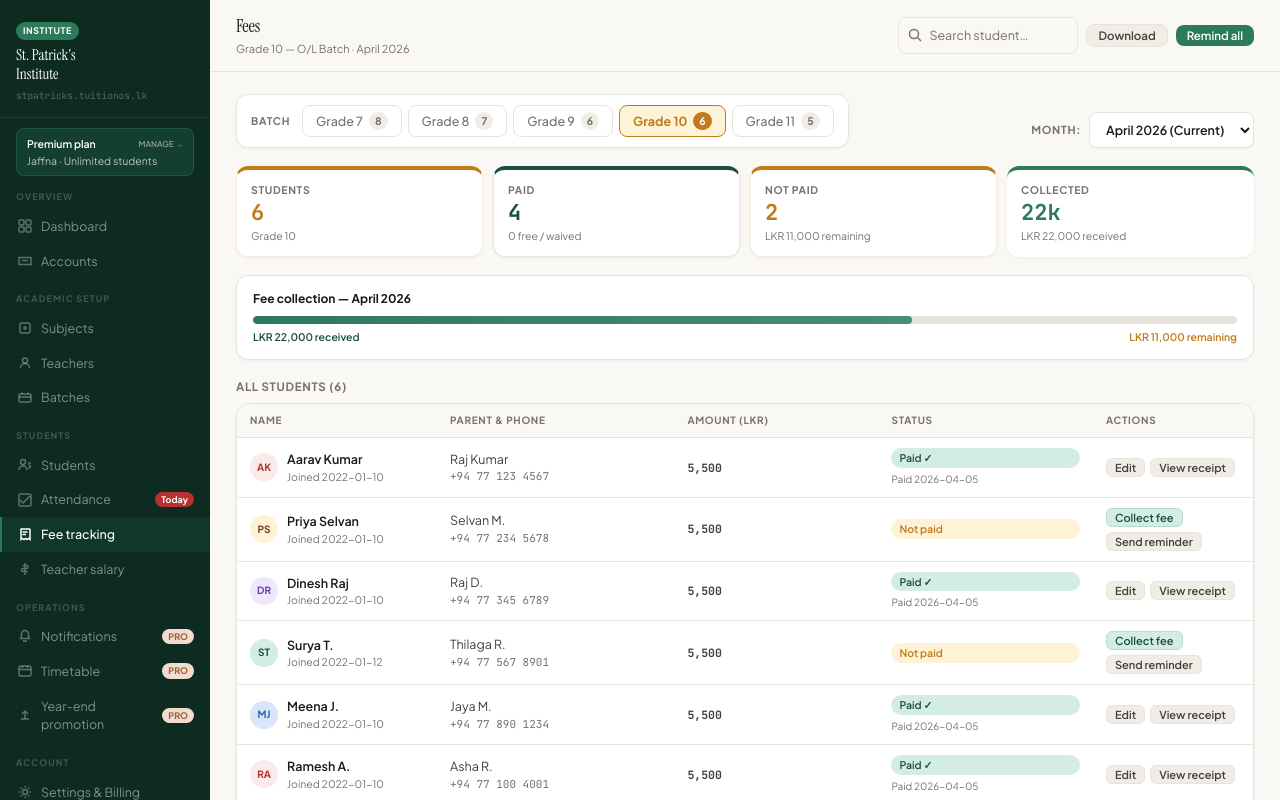
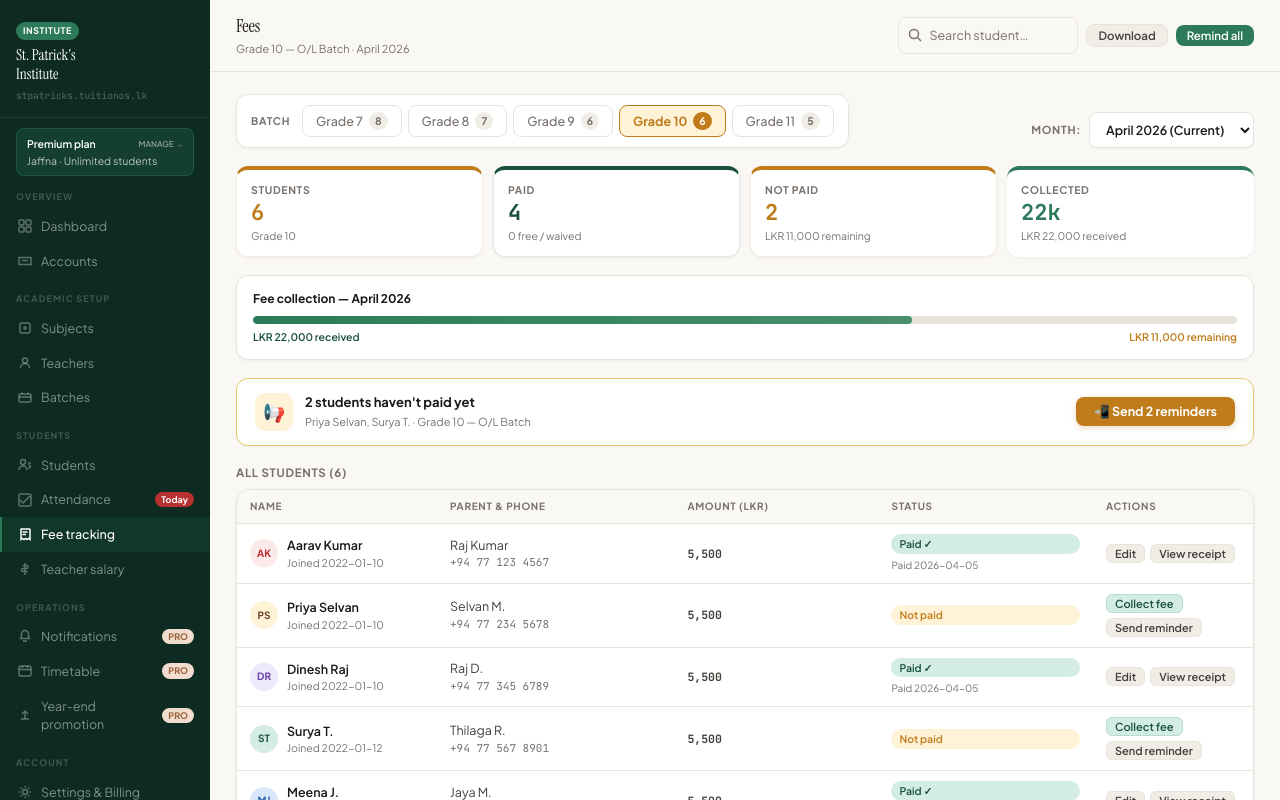
Before and after one commit to umakaranuma/tuitionos, a Next.js app in the folder frontend/institute/: page /fees in a window 1280 px wide. Shown: the top 800 px of the page. Built offline with nearby package versions, Linux system fonts and the light colour scheme.

Commit message:
feat: add student fee management page with collection and tracking functionality

```diff
--- a/frontend/institute/src/app/fees/page.tsx
+++ b/frontend/institute/src/app/fees/page.tsx
@@ -365,6 +365,83 @@ export default function FeesPage() {
           </div>
         </div>
 
+        {/* Bulk reminder banner */}
+        {(() => {
+          const unpaid = students.filter(s => {
+            const st = getStatus(s);
+            return st !== "paid" && st !== "waived" && !s.isFree;
+          });
+          const notYetReminded = unpaid.filter(s => !reminderSent.has(s.id));
+          const allReminded = unpaid.length > 0 && notYetReminded.length === 0;
+
+          if (unpaid.length === 0) return null;
+
+          return (
+            <div style={{
+              background: allReminded ? "var(--tc-l)" : "#fff",
+              border: `1.5px solid ${allReminded ? "#b8ddd0" : "#e8c36a"}`,
+              borderRadius: 12, padding: "14px 18px", marginBottom: 18,
+              display: "flex", alignItems: "center", justifyContent: "space-between",
+              gap: 16,
+              boxShadow: "0 1px 3px rgba(28,25,23,.05)",
+            }}>
+              <div style={{ display: "flex", alignItems: "center", gap: 12, flex: 1 }}>
+                <div style={{
+                  width: 38, height: 38, borderRadius: 10,
+                  background: allReminded ? "#d4ede3" : "#fef3d7",
+                  display: "flex", alignItems: "center", justifyContent: "center",
+                  fontSize: 18, flexShrink: 0,
+                }}>
+                  {allReminded ? "✓" : "📢"}
+                </div>
+                <div>
+                  {allReminded ? (
+                    <>
+                      <div style={{ fontSize: 13, fontWeight: 700, color: "var(--tc-d)" }}>
+                        Reminders sent to all {unpaid.length} unpaid students
+                      </div>
+                      <div style={{ fontSize: 11, color: "var(--ink3)", marginTop: 2 }}>
+                        WhatsApp messages queued for {batch.name}
+                      </div>
+                    </>
+                  ) : (
+                    <>
+                      <div style={{ fontSize: 13, fontWeight: 700, color: "var(--ink)" }}>
+                        {notYetReminded.length} student{notYetReminded.length !== 1 ? "s" : ""} haven't paid yet
+                      </div>
+                      <div style={{ fontSize: 11, color: "var(--ink3)", marginTop: 2 }}>
+                        {notYetReminded.slice(0, 3).map(s => s.name).join(", ")}
+                        {notYetReminded.length > 3 ? ` and ${notYetReminded.length - 3} more` : ""}
+                        {" · "}{batch.name}
+                      </div>
+                    </>
+                  )}
+                </div>
+              </div>
+
+              {!allReminded && (
+                <button
+                  className="btn btn-sm"
+                  onClick={sendAllReminders}
+                  style={{
+                    background: "#c07b1a", color: "#fff",
+                    border: "none", borderRadius: 8,
+                    padding: "8px 18px", fontSize: 12.5, fontWeight: 700,
+                    cursor: "pointer", whiteSpace: "nowrap",
+                    display: "flex", alignItems: "center", gap: 6,
+                    boxShadow: "0 2px 6px rgba(192,123,26,.25)",
+                    transition: "all 150ms",
+                  }}
+                  onMouseEnter={e => { e.currentTarget.style.background = "#a86a14"; }}
+                  onMouseLeave={e => { e.currentTarget.style.background = "#c07b1a"; }}
+                >
+                  📲 Send {notYetReminded.length} reminder{notYetReminded.length !== 1 ? "s" : ""}
+                </button>
+              )}
+            </div>
+          );
+        })()}
+
         {/* Fee table with pagination */}
         <DataTable<Student>
           columns={columns}
```
